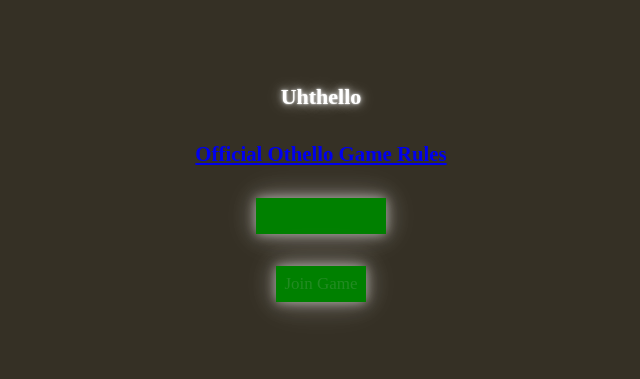
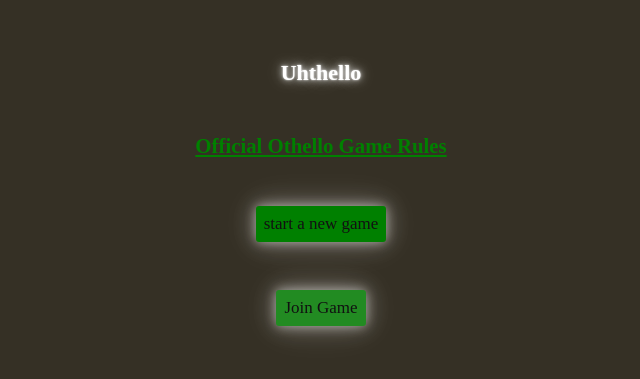
Before and after one commit to sebgorgone/othello, a React (Vite) app in the folder client/: page / in a window 1280 px wide. Shown: the part 207-586 px from the top of the page, without its empty margins (319-959 px from the left). Built offline with nearby package versions, Linux system fonts and the light colour scheme; no server answers; a web font is replaced by a local one.

Commit message:
cmon that ones not my fault

```diff
--- a/client/src/routes/App.tsx
+++ b/client/src/routes/App.tsx
@@ -12,8 +12,8 @@ function App () {
             padding: '8px',
             backgroundColor: 'green',
             fontFamily: 'main-bold',
-            color: '#000000',
-            borderRadius: '3px;',
+            color: '#111111',
+            borderRadius: '3px',
             boxShadow: bsGradient,
             fontSize: '17px'
           }
@@ -59,7 +59,7 @@ function App () {
           alignItems: 'center',
           justifyContent: 'center',
           backgroundColor: '#353025',
-          gap: '32px',
+          gap: '48px',
           color: '#000000'
         }}
       >
@@ -82,6 +82,7 @@ function App () {
           style={{
             fontSize: '1.3em',
             fontWeight: 'bold',
+            color: 'green'
           }}
           href='https://www.worldothello.org/about/about-othello/othello-rules/official-rules/'>
             Official Othello Game Rules
@@ -92,7 +93,7 @@ function App () {
           type='button'
           onClick={createRoomHandler}
           style={{
-            ...buttonStyle, color: 'green'
+            ...buttonStyle, backgroundColor: 'green'
           }}
         >
 
@@ -105,7 +106,7 @@ function App () {
           onClick={roomListHandler}
           style={{
             ...buttonStyle,
-            color: 'ForestGreen'
+            backgroundColor: 'ForestGreen'
           }}
         >
 
```
Also changed, not shown: 1 other file (tests, documents, lock files or other folders).
